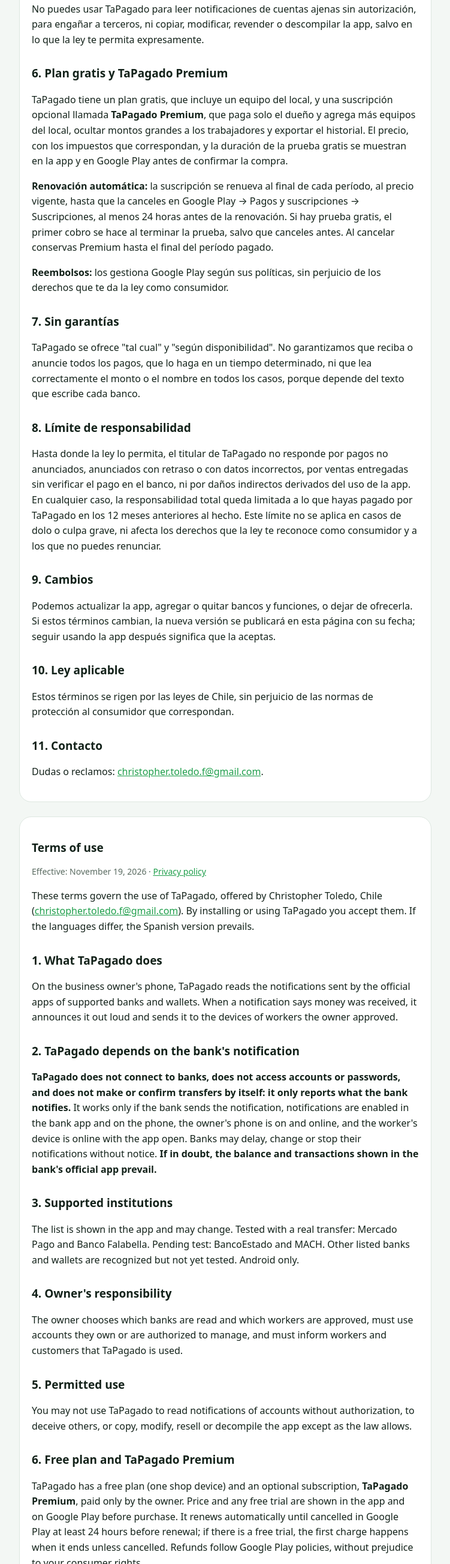
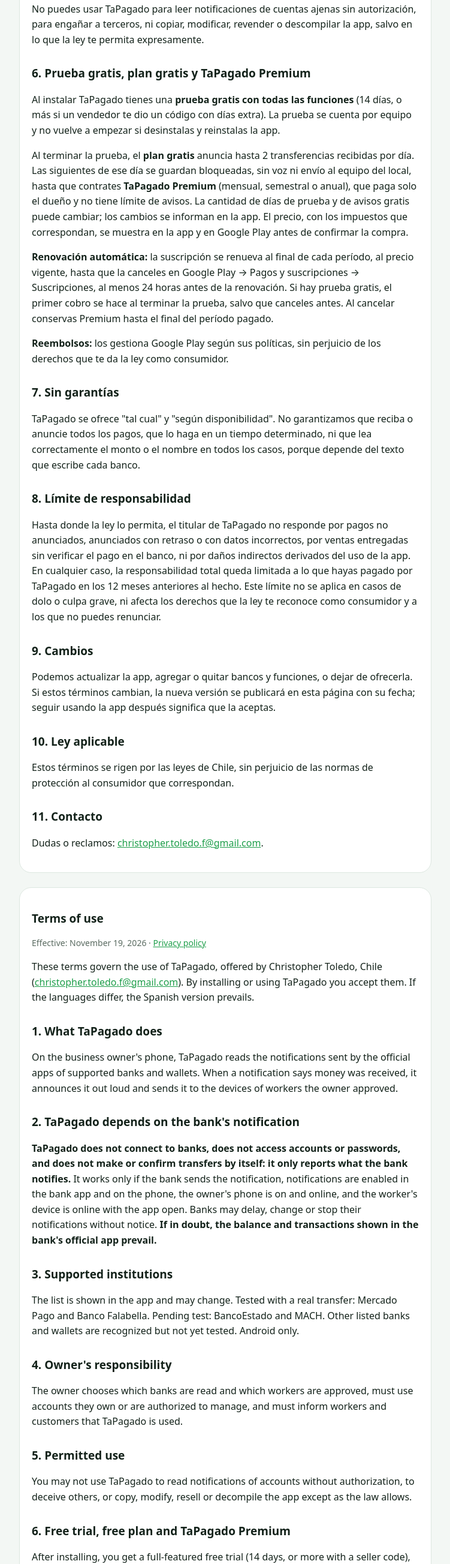
Before and after one commit to Chriss-Toledo/tapagado-privacidad, a plain HTML site: page terminos.html in a window 1280 px wide. Shown: the part 1770-4377 px from the top of the page at 60% size, without its empty margins (264-1015 px from the left). Drawn offline with Linux system fonts and the light colour scheme.

Commit message:
Términos y política: prueba gratis de 14 días, plan gratis de 2 avisos diarios, Premium mensual, semestral y anual
Co-Authored-By: Claude Opus 5.5 <noreply@anthropic.com>

```diff
--- a/terminos.html
+++ b/terminos.html
@@ -74,8 +74,9 @@
     <h2>5. Uso permitido</h2>
     <p>No puedes usar TaPagado para leer notificaciones de cuentas ajenas sin autorización, para engañar a terceros, ni copiar, modificar, revender o descompilar la app, salvo en lo que la ley te permita expresamente.</p>
 
-    <h2>6. Plan gratis y TaPagado Premium</h2>
-    <p>TaPagado tiene un plan gratis, que incluye un equipo del local, y una suscripción opcional llamada <strong>TaPagado Premium</strong>, que paga solo el dueño y agrega más equipos del local, ocultar montos grandes a los trabajadores y exportar el historial. El precio, con los impuestos que correspondan, y la duración de la prueba gratis se muestran en la app y en Google Play antes de confirmar la compra.</p>
+    <h2>6. Prueba gratis, plan gratis y TaPagado Premium</h2>
+    <p>Al instalar TaPagado tienes una <strong>prueba gratis con todas las funciones</strong> (14 días, o más si un vendedor te dio un código con días extra). La prueba se cuenta por equipo y no vuelve a empezar si desinstalas y reinstalas la app.</p>
+    <p>Al terminar la prueba, el <strong>plan gratis</strong> anuncia hasta 2 transferencias recibidas por día. Las siguientes de ese día se guardan bloqueadas, sin voz ni envío al equipo del local, hasta que contrates <strong>TaPagado Premium</strong> (mensual, semestral o anual), que paga solo el dueño y no tiene límite de avisos. La cantidad de días de prueba y de avisos gratis puede cambiar; los cambios se informan en la app. El precio, con los impuestos que correspondan, se muestra en la app y en Google Play antes de confirmar la compra.</p>
     <p><strong>Renovación automática:</strong> la suscripción se renueva al final de cada período, al precio vigente, hasta que la canceles en Google Play → Pagos y suscripciones → Suscripciones, al menos 24 horas antes de la renovación. Si hay prueba gratis, el primer cobro se hace al terminar la prueba, salvo que canceles antes. Al cancelar conservas Premium hasta el final del período pagado.</p>
     <p><strong>Reembolsos:</strong> los gestiona Google Play según sus políticas, sin perjuicio de los derechos que te da la ley como consumidor.</p>
 
@@ -115,8 +116,8 @@
     <h2>5. Permitted use</h2>
     <p>You may not use TaPagado to read notifications of accounts without authorization, to deceive others, or copy, modify, resell or decompile the app except as the law allows.</p>
 
-    <h2>6. Free plan and TaPagado Premium</h2>
-    <p>TaPagado has a free plan (one shop device) and an optional subscription, <strong>TaPagado Premium</strong>, paid only by the owner. Price and any free trial are shown in the app and on Google Play before purchase. It renews automatically until cancelled in Google Play at least 24 hours before renewal; if there is a free trial, the first charge happens when it ends unless cancelled. Refunds follow Google Play policies, without prejudice to your consumer rights.</p>
+    <h2>6. Free trial, free plan and TaPagado Premium</h2>
+    <p>After installing, you get a full-featured free trial (14 days, or more with a seller code), counted per device. Afterwards the free plan announces up to 2 received transfers per day; the rest that day are stored locked until you subscribe to <strong>TaPagado Premium</strong> (monthly, semiannual or annual), paid only by the owner, with unlimited notifications. Prices are shown in the app and on Google Play before purchase. It renews automatically until cancelled in Google Play at least 24 hours before renewal; if there is a free trial, the first charge happens when it ends unless cancelled. Refunds follow Google Play policies, without prejudice to your consumer rights.</p>
 
     <h2>7. No warranty and limitation of liability</h2>
     <p>TaPagado is provided "as is". We do not guarantee that every payment is received or announced, on time or with correct data. To the extent permitted by law, we are not liable for missed, late or incorrect announcements, goods delivered without checking the bank, or indirect damages; total liability is limited to what you paid for TaPagado in the previous 12 months. This does not affect your non-waivable consumer rights.</p>
```
Also changed, not shown: index.html (+2 -0 lines).
